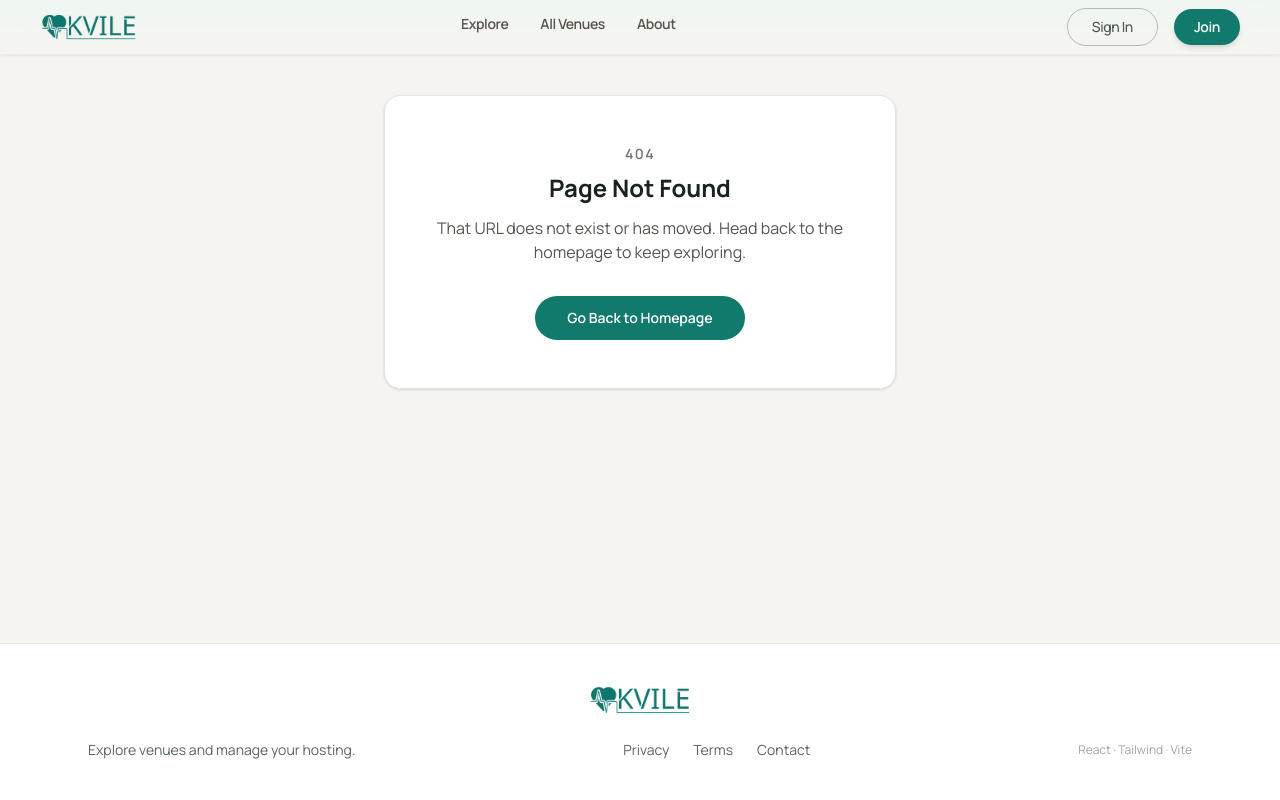
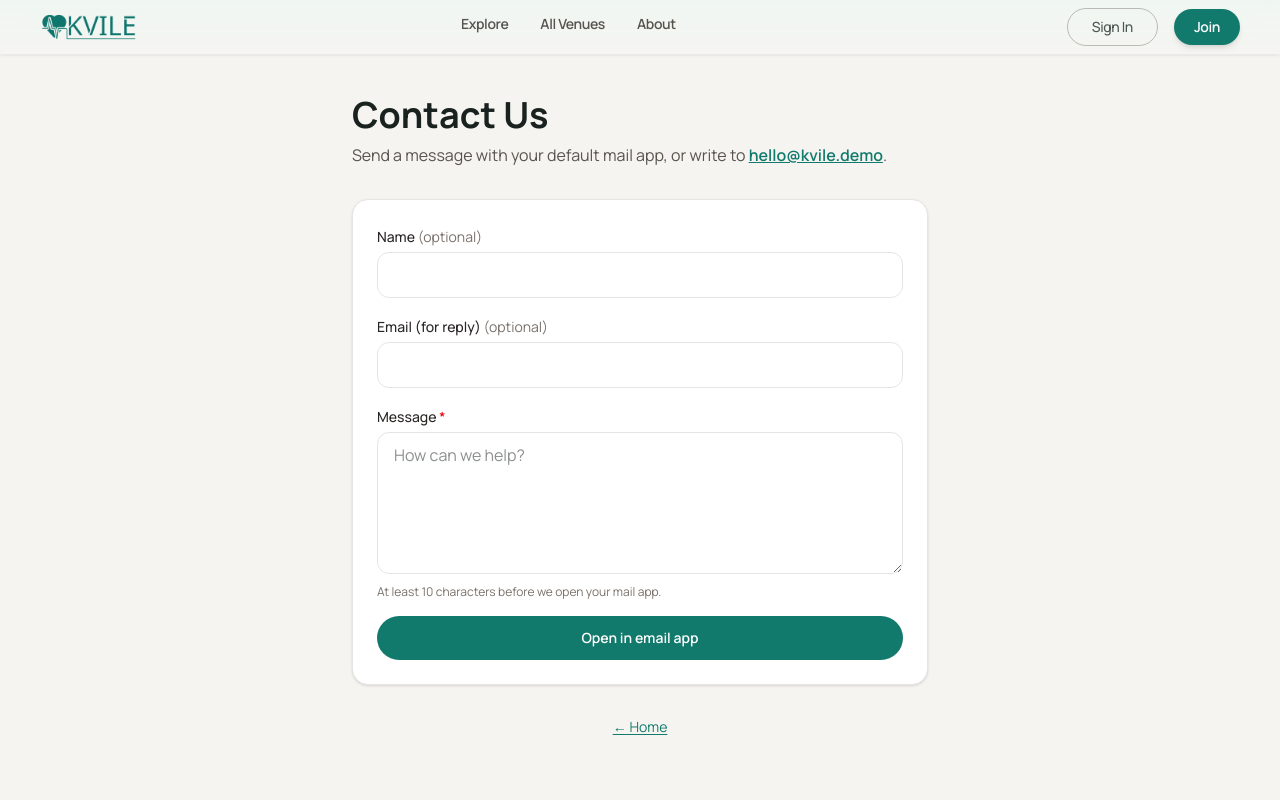
Before and after one commit to MiaTexnes/kvile, a React (Vite) app: page /contact in a window 1280 px wide. Shown: the top 800 px of the page. Built offline with nearby package versions, Linux system fonts and the light colour scheme; no server answers.

Commit message:
feat: add public contact page with local validation and mailto draft

```diff
--- a/src/App.tsx
+++ b/src/App.tsx
@@ -64,6 +64,10 @@ const ManagerVenueBookingsPage = lazy(() =>
   })),
 )
 
+const ContactPage = lazy(() =>
+  import("./pages/ContactPage").then((m) => ({ default: m.ContactPage })),
+)
+
 const routeFallback = (
   <p role="status" aria-live="polite" className="text-brand-800">
     Loading…
@@ -80,6 +84,7 @@ export default function App() {
           <Route path="venues/:id" element={<VenueDetailPage />} />
           <Route path="login" element={<LoginPage />} />
           <Route path="register" element={<RegisterPage />} />
+          <Route path="contact" element={<ContactPage />} />
           <Route
             element={
               <Suspense fallback={routeFallback}>
--- /dev/null
+++ b/src/pages/ContactPage.tsx
@@ -0,0 +1,215 @@
+import { zodResolver } from "@hookform/resolvers/zod"
+import { useEffect, useState } from "react"
+import { useForm } from "react-hook-form"
+import { Link } from "react-router-dom"
+import { z } from "zod"
+import { Alert } from "../components/Alert"
+import { useDocumentTitle } from "../lib/useDocumentTitle"
+
+const DEFAULT_TO = "hello@kvile.demo"
+
+const schema = z.object({
+  name: z.string().max(120, "Name is too long"),
+  email: z
+    .string()
+    .max(254, "Email is too long")
+    .refine(
+      (val) =>
+        val.trim() === "" || z.string().email().safeParse(val.trim()).success,
+      {
+        message: "Enter a valid email or leave blank",
+      },
+    ),
+  message: z
+    .string()
+    .min(10, "Please write at least 10 characters.")
+    .max(8000, "Message is too long"),
+})
+
+type Form = z.infer<typeof schema>
+
+const inputClass =
+  "mt-1 w-full rounded-xl border border-stone-200 px-4 py-2.5 outline-none ring-mobile-primary/30 focus:ring-2 aria-[invalid=true]:border-red-500 aria-[invalid=true]:focus:ring-red-500/30"
+
+export function ContactPage() {
+  useDocumentTitle("Contact")
+  const [pendingMailto, setPendingMailto] = useState<string | null>(null)
+  const [showMailtoFallback, setShowMailtoFallback] = useState(false)
+
+  useEffect(() => {
+    if (!pendingMailto) return
+    window.location.assign(pendingMailto)
+  }, [pendingMailto])
+
+  const form = useForm<Form>({
+    resolver: zodResolver(schema),
+    defaultValues: { name: "", email: "", message: "" },
+    mode: "onSubmit",
+    reValidateMode: "onChange",
+  })
+  const { errors } = form.formState
+
+  function onSubmit(values: Form) {
+    const name = values.name.trim()
+    const email = values.email.trim()
+    const message = values.message.trim()
+    const subject = encodeURIComponent(
+      `Kvile inquiry from ${name || "visitor"}`,
+    )
+    const body = encodeURIComponent(
+      `${message}\n\n--\nName: ${name || "(not provided)"}\nReply-to: ${email || "(not provided)"}`,
+    )
+    const href = `mailto:${DEFAULT_TO}?subject=${subject}&body=${body}`
+    setShowMailtoFallback(true)
+    setPendingMailto(href)
+  }
+
+  return (
+    <div className="font-manrope mx-auto max-w-xl space-y-8 px-4 pb-16 md:px-0">
+      <div>
+        <h1 className="text-3xl font-bold text-mobile-ink md:text-4xl">
+          Contact Us
+        </h1>
+        <p className="mt-2 text-sm text-stone-600 md:text-base">
+          Send a message with your default mail app, or write to{" "}
+          <a
+            className="font-semibold text-mobile-primary underline"
+            href={`mailto:${DEFAULT_TO}`}
+          >
+            {DEFAULT_TO}
+          </a>
+          .
+        </p>
+      </div>
+      {showMailtoFallback ? (
+        <Alert tone="success">
+          Your email program should open with a drafted message. If nothing
+          opened, copy your text from the form below and email us manually at{" "}
+          <span className="font-semibold">{DEFAULT_TO}</span>.
+        </Alert>
+      ) : null}
+      <form
+        noValidate
+        onSubmit={form.handleSubmit(onSubmit)}
+        className="space-y-4 rounded-2xl border border-stone-200 bg-white p-6 shadow-sm"
+      >
+        <div>
+          <label
+            htmlFor="contact-name"
+            className="text-sm font-medium text-stone-800"
+          >
+            Name{" "}
+            <span id="contact-name-hint" className="font-normal text-stone-500">
+              (optional)
+            </span>
+          </label>
+          <input
+            id="contact-name"
+            type="text"
+            autoComplete="name"
+            className={inputClass}
+            aria-invalid={Boolean(errors.name) || undefined}
+            aria-describedby={
+              errors.name ? "contact-name-error" : "contact-name-hint"
+            }
+            {...form.register("name")}
+          />
+          {errors.name ? (
+            <p
+              id="contact-name-error"
+              className="mt-1 text-sm text-red-700"
+              role="alert"
+            >
+              {errors.name.message}
+            </p>
+          ) : null}
+        </div>
+        <div>
+          <label
+            htmlFor="contact-email"
+            className="text-sm font-medium text-stone-800"
+          >
+            Email (for reply){" "}
+            <span
+              id="contact-email-hint"
+              className="font-normal text-stone-500"
+            >
+              (optional)
+            </span>
+          </label>
+          <input
+            id="contact-email"
+            type="email"
+            inputMode="email"
+            autoComplete="email"
+            className={inputClass}
+            aria-invalid={Boolean(errors.email) || undefined}
+            aria-describedby={
+              errors.email ? "contact-email-error" : "contact-email-hint"
+            }
+            {...form.register("email")}
+          />
+          {errors.email ? (
+            <p
+              id="contact-email-error"
+              className="mt-1 text-sm text-red-700"
+              role="alert"
+            >
+              {errors.email.message}
+            </p>
+          ) : null}
+        </div>
+        <div>
+          <label
+            htmlFor="contact-message"
+            className="text-sm font-medium text-stone-800"
+          >
+            Message <span className="text-red-600">*</span>
+          </label>
+          <textarea
+            id="contact-message"
+            rows={5}
+            placeholder="How can we help?"
+            className={`${inputClass} resize-y`}
+            aria-required
+            aria-invalid={Boolean(errors.message) || undefined}
+            aria-describedby={
+              errors.message ? "contact-message-error" : "contact-message-hint"
+            }
+            {...form.register("message")}
+          />
+          {!errors.message ? (
+            <p
+              id="contact-message-hint"
+              className="mt-1 text-xs text-stone-500"
+            >
+              At least 10 characters before we open your mail app.
+            </p>
+          ) : (
+            <p
+              id="contact-message-error"
+              className="mt-1 text-sm text-red-700"
+              role="alert"
+            >
+              {errors.message.message}
+            </p>
+          )}
+        </div>
+        <button
+          type="submit"
+          className="w-full rounded-full bg-mobile-primary py-3 text-sm font-semibold text-white transition hover:bg-holidaze-blue-hover"
+        >
+          Open in email app
+        </button>
+      </form>
+      <p className="text-center text-sm text-stone-500">
+        <Link
+          to="/"
+          className="text-mobile-primary underline underline-offset-2"
+        >
+          ← Home
+        </Link>
+      </p>
+    </div>
+  )
+}
```
